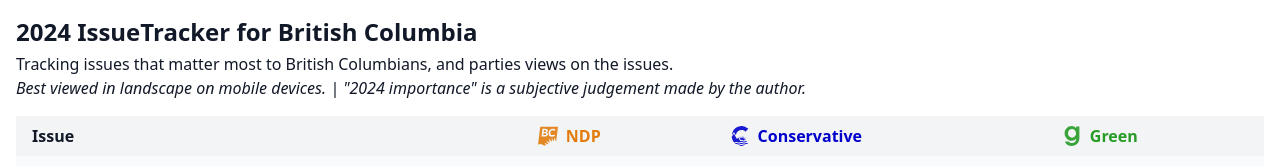
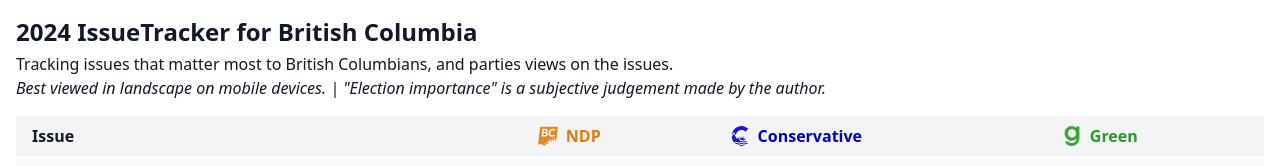
Before and after one commit to aidenmitchell/issuetracker, a React (Create React App) app: page / in a window 1280 px wide. Shown: the top 166 px of the page. Built offline with nearby package versions, Linux system fonts and the light colour scheme.

Commit message:
Clarifying issue importance indicators

```diff
--- a/src/App.js
+++ b/src/App.js
@@ -6,7 +6,7 @@
     <div className="App p-4 bg-white dark:bg-gray-900 text-gray-900 dark:text-gray-100 min-h-screen">
       <h1 className="text-2xl font-bold mb-1">2024 IssueTracker for British Columbia</h1>
       <p className="dark:text-gray-300">Tracking issues that matter most to British Columbians, and parties views on the issues.</p>
-      <p className="mb-4 italic dark:text-gray-400">Best viewed in landscape on mobile devices. | "2024 importance" is a subjective judgement made by the author.</p>
+      <p className="mb-4 italic dark:text-gray-400">Best viewed in landscape on mobile devices. | "Election importance" is a subjective judgement made by the author.</p>
       <PoliticalStanceTable />
       <p className="mt-2 dark:text-gray-300">Source code available at <a href='https://github.com/aidenmitchell/issuetracker' className='underline'>https://github.com/aidenmitchell/issuetracker</a>. Contributions appreciated!</p>
       <p className="mt-2 dark:text-gray-300">Favicon credit: <a href='https://commons.wikimedia.org/wiki/File:%22Spirit_of_BC%22_flag.svg' className='underline'>Spirit of BC flag.svg</a> by Yagya Parihar, used under CC BY-SA 4.0 / Transparent background expanded from original</p>
--- a/src/PoliticalStanceTable.js
+++ b/src/PoliticalStanceTable.js
@@ -70,7 +70,7 @@
         />
       ))}
       <div className="absolute bottom-full left-0 mb-2 px-2 py-1 bg-gray-800 text-white text-xs rounded opacity-0 group-hover:opacity-100 transition-opacity duration-200 whitespace-nowrap">
-        2024 importance: {importance}/5
+        Election importance: {importance}/5
       </div>
     </div>
   );
```
